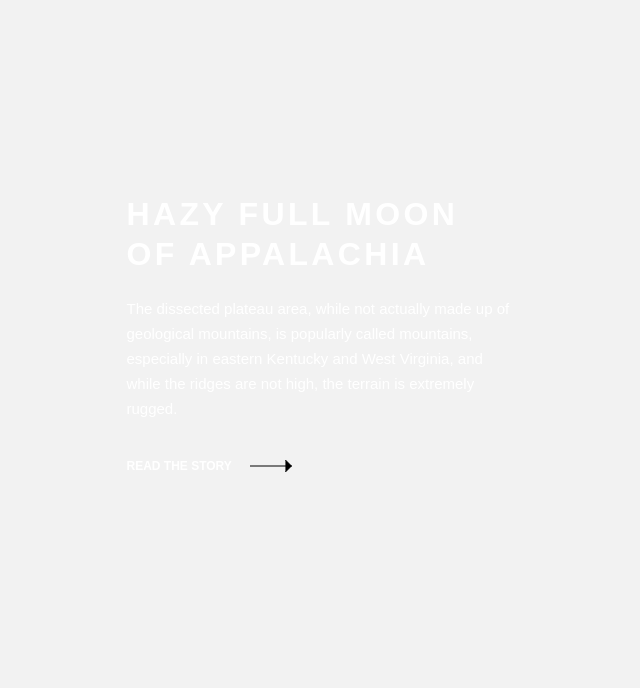
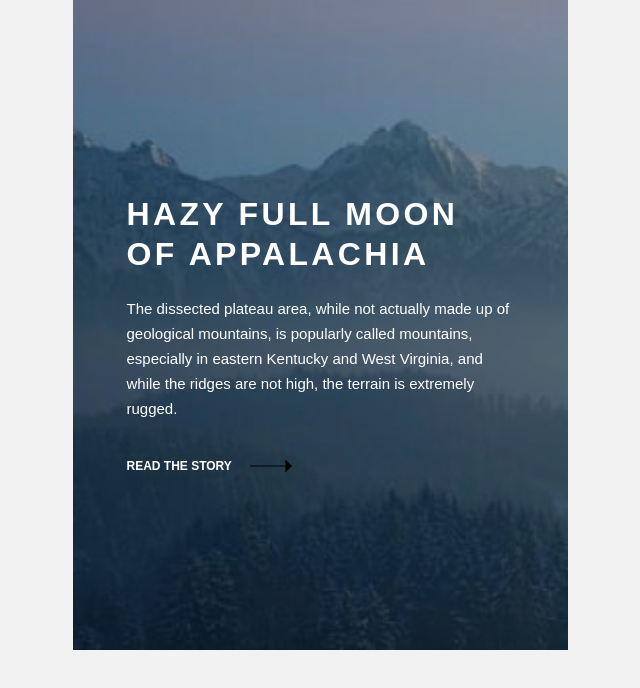
Before and after one commit to beqa200/photosnap-multi-page-website-005, a React (Create React App) app: page /stories in a window 1280 px wide. Shown: the top 688 px of the page, without its empty margins (320-960 px from the left). Built offline with nearby package versions, Linux system fonts and the light colour scheme.

Commit message:
I left one problem , on mobile resolution textcontainer is blured

```diff
--- a/src/pages/Stories.js
+++ b/src/pages/Stories.js
@@ -14,8 +14,8 @@ import {
 export default function Stories(props) {
   return (
     <>
-      <Container>
-        <ImgWrapper bg='./assets/stories/mobile/moon-of-appalacia.jpg'>
+      <Container bg='./assets/stories/mobile/moon-of-appalacia.jpg' >
+        <ImgWrapper >
           <Image src={props.images[3].path} alt={props.images[3].alt } className="noneDiv"/>
         </ImgWrapper>
 
--- a/src/styled-components/PhotoStoryStyled.js
+++ b/src/styled-components/PhotoStoryStyled.js
@@ -4,14 +4,20 @@ const Container = styled.div`
   @media screen and (min-width: 768px) {
     display: flex;
     flex-direction: ${({ ordering }) => ordering};
+    height: 650px;
+    background-size:cover;
+    background-repeat: no-repeat;
+    background-image:url(${({bg})=>bg});
   }
   @media screen and (min-width: 1440px) {
     width: 1440px;
+    background-size:cover;
+    background-repeat: no-repeat;
+    background-image:url(${({bg})=>bg});
   }
 `;
 
 const TextContainer = styled.div`
-  position: relative;
   padding-top: 32px;
   padding-left: 33px;
   padding-right: 24px;
@@ -36,15 +42,12 @@ const ImgWrapper = styled.div`
     .noneDiv{
       display:none;
     }
-    display: flex;
-    height: 650px;
-    background-size:cover;
-    background-repeat: no-repeat;
 
-    // display:${({none}) =>none};
-    background-image:url(${({bg})=>bg});
   }
   @media screen and (min-width: 1440px) {
+    .noneDiv{
+      display:none;
+    }
     width: 830px;
     height: 650px;
   }
```
